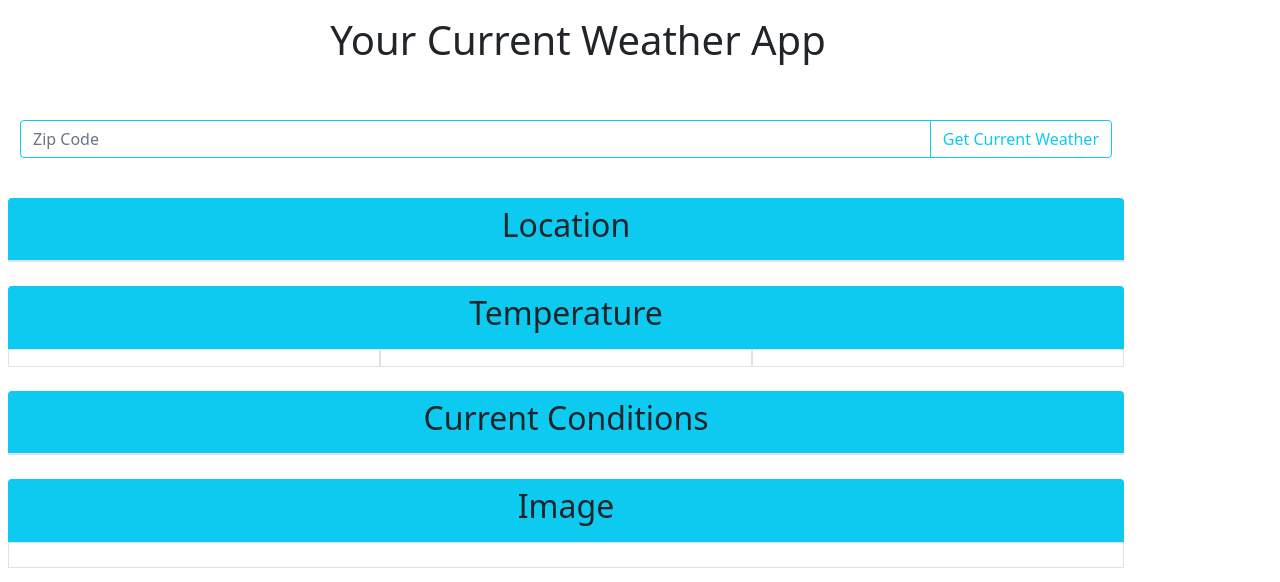
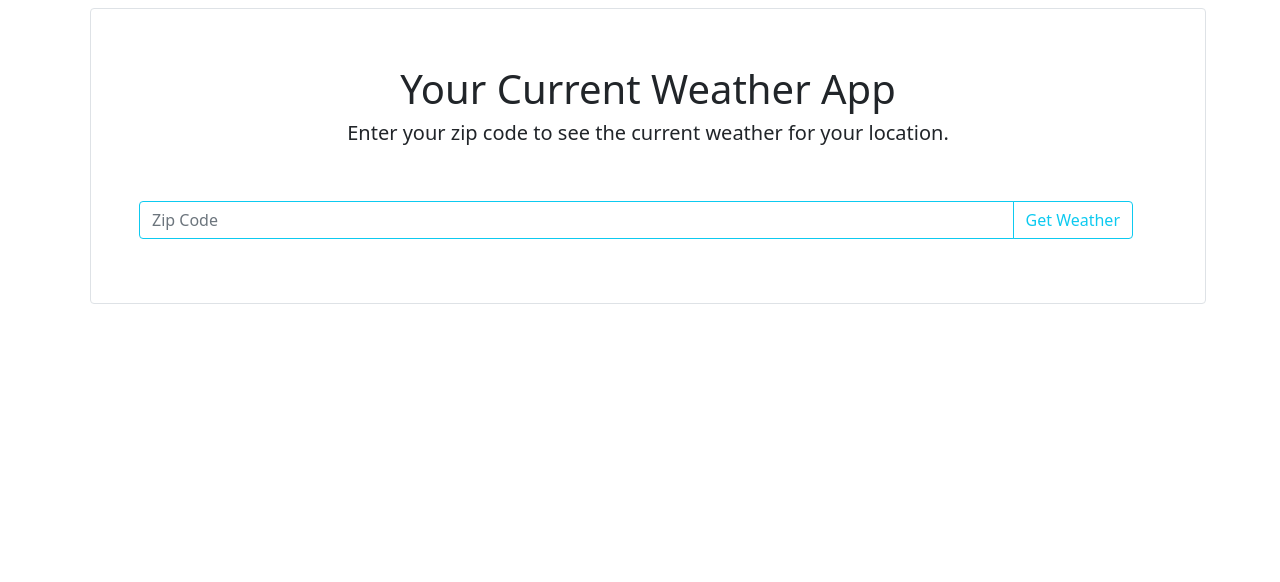
Before and after one commit to sflittrell/weatherApp, a plain HTML site: page index.html in a window 1280 px wide. Drawn offline with nearby package versions, Linux system fonts and the light colour scheme.

Commit message:
fixed alert bug

```diff
--- a/index.html
+++ b/index.html
@@ -37,12 +37,14 @@
   </div> -->
 
     <!-- Main Container -->
-    <div class="container align-items-center m-2">
+    <div class="container align-items-center">
+        <div class="container m-2 border rounded p-5">
 
     <!-- Header -->
-        <div class="row mt-3">
+        <div class="row mt-2">
             <div class="col text-center">
                 <h1>Your Current Weather App</h1>
+                <h5>Enter your zip code to see the current weather for your location.</h5>
             </div>
 
     <!-- Input and Submit button -->
@@ -50,7 +52,7 @@
             <div class="col mt-5">
                 <div class="input-group mb-3">
                     <input type="text" class="form-control border-info" id="zip" placeholder="Zip Code" aria-label="Zip Code" aria-describedby="button-addon2">
-                    <button class="btn btn-outline-info" type="button" id="getWeather">Get Current Weather</button>
+                    <button class="btn btn-outline-info" type="button" id="getWeather">Get Weather</button>
                   </div>
             </div>
         </div>
@@ -60,7 +62,7 @@
         </div>
 
     <!-- Main Info Section -->
-
+<div class="d-none" id="weatherInfo">
     <!-- City -->
         <div class="row">
             <div class="col p-2 bg-info text-center mt-4 rounded-top">
@@ -68,7 +70,7 @@
             </div>
         </div>
         <div class="row">
-            <div class="col fs-4 text-center border" id="city">
+            <div class="col fs-4 text-center border rounded-bottom" id="city">
 
             </div>
         </div>
@@ -80,11 +82,11 @@
             </div>
         </div>
         <div class="row">
-            <div class="col text-center pt-2 pb-2 border" id="kelvin">
+            <div class="col text-center pt-2 pb-2 border rounded-bottom" id="kelvin">
             </div>
-            <div class="col text-center pt-2 pb-2 border" id="fahrenheit">
+            <div class="col text-center pt-2 pb-2 border rounded-bottom" id="fahrenheit">
             </div>
-            <div class="col text-center pt-2 pb-2 border" id="celsius">
+            <div class="col text-center pt-2 pb-2 border rounded-bottom" id="celsius">
             </div>
         </div>
 
@@ -95,7 +97,7 @@
             </div>
         </div>
         <div class="row">
-            <div class="col fs-4 text-center border" id="condition">
+            <div class="col fs-4 text-center border rounded-bottom" id="condition">
             </div>
     </div>
 
@@ -106,11 +108,14 @@
             </div>
         </div>
         <div class="row text-center">
-            <div class="col border">
+            <div class="col border rounded-bottom">
                 <img class="img-flex" id="image">
             </div>
         </div>
     </div>
+    </div>
+    </div>
+
 
 
     <script src="https://cdn.jsdelivr.net/npm/bootstrap@5.0.0-beta2/dist/js/bootstrap.bundle.min.js" integrity="sha384-b5kHyXgcpbZJO/tY9Ul7kGkf1S0CWuKcCD38l8YkeH8z8QjE0GmW1gYU5S9FOnJ0" crossorigin="anonymous"></script>
--- a/js/main.js
+++ b/js/main.js
@@ -38,11 +38,12 @@ function getInfo() {
         console.log('Error:', error);
         errorText = error.message;
         document.getElementById('errorAlert').classList.remove('d-none');
-        document.getElementById('alertText').innerHTML = `Something seems to have gone wrong.<br> Please input a valid zip code and try again.<br>${errorText}`;
+        document.getElementById('errorAlert').innerHTML = `Something seems to have gone wrong.<br> Please input a valid zip code and try again.<br>${errorText}`;
     });
 }
 
 function renderWeather() {
+    document.getElementById('weatherInfo').classList.remove('d-none');
     document.getElementById('city').innerHTML = data.name;
     document.getElementById('kelvin').innerHTML = `<h5>Kelvin</h5>${Math.round(data.main.temp)}`;
     document.getElementById('fahrenheit').innerHTML = `<h5>Fahrenheit</h5>${fahrenheit(data.main.temp)}`;
```
